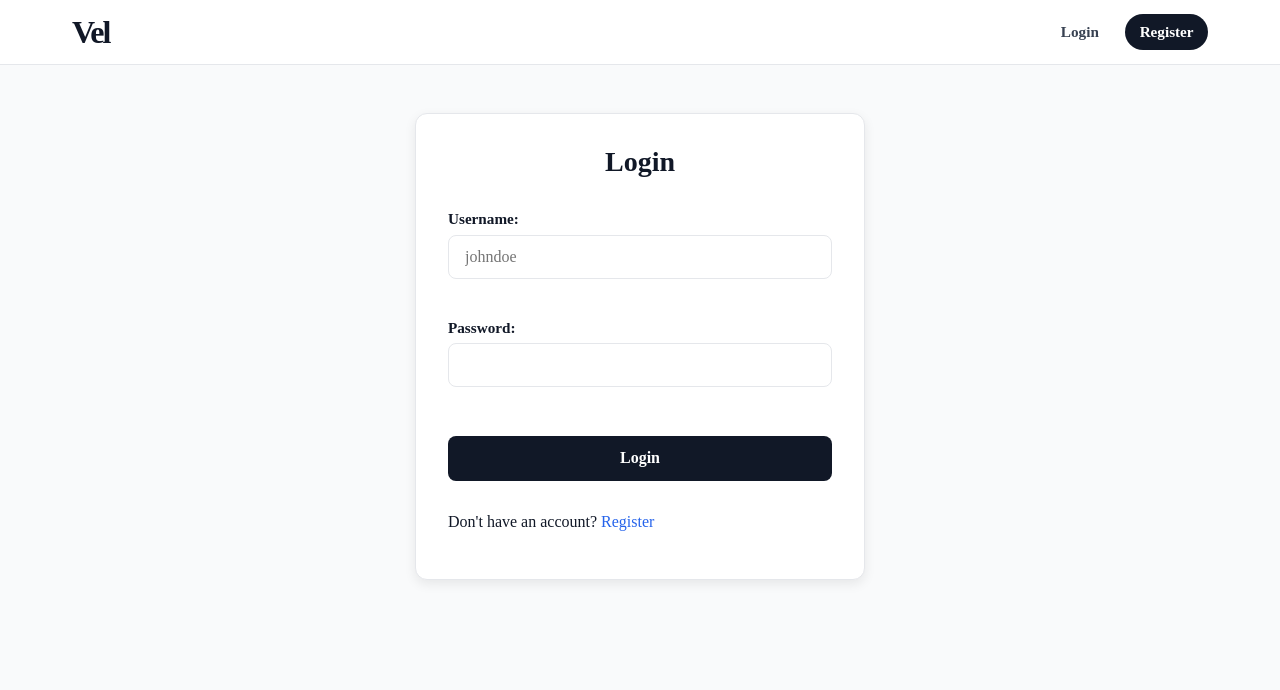
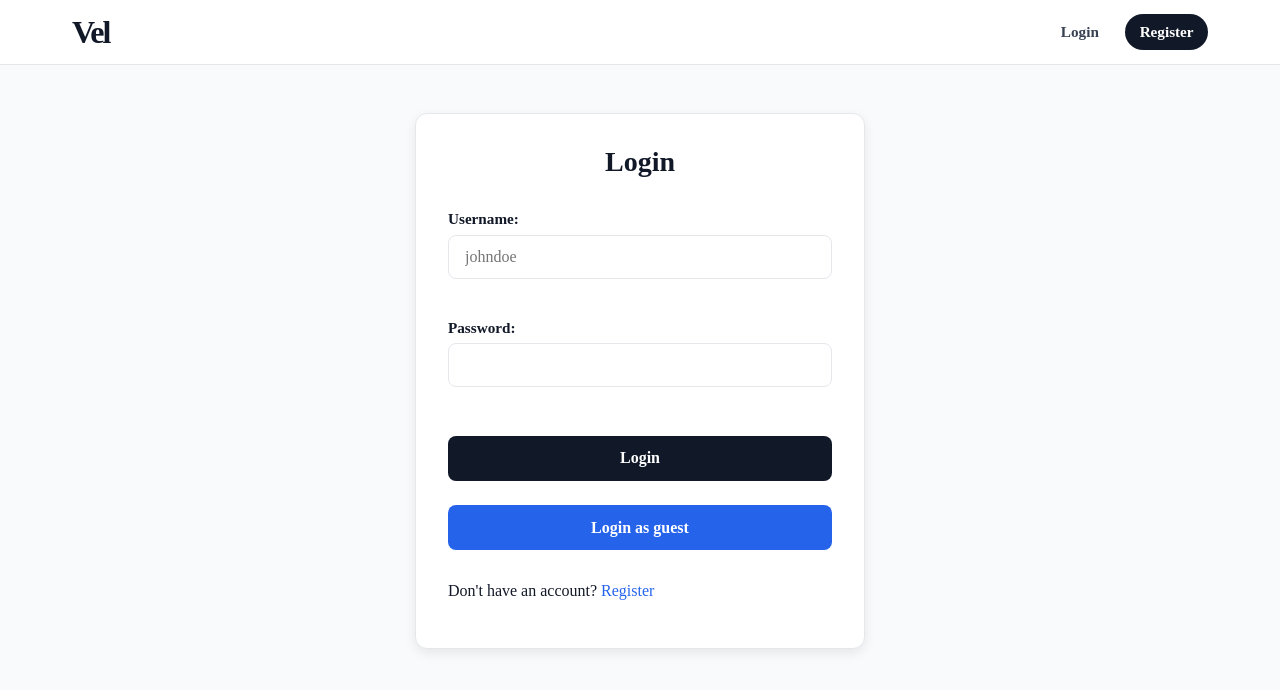
Before and after one commit to veles-rgb/Odin-Book, a React (Vite) app in the folder client/: page /login in a window 1280 px wide. Shown: the top 690 px of the page. Built offline with nearby package versions, Linux system fonts and the light colour scheme; no server answers.

Commit message:
Add guest login capability

```diff
--- a/client/src/pages/Login.jsx
+++ b/client/src/pages/Login.jsx
@@ -24,6 +24,10 @@ const Login = () => {
 
   const onSubmit = async (data) => {
     await loginUser(data.username, data.password);
+  };
+
+  const onGuestLogin = async () => {
+    await loginUser('guest', import.meta.env.VITE_GUEST_PASSWORD);
   };
 
   return (
@@ -58,6 +62,13 @@ const Login = () => {
         >
           Login
         </button>
+        <button
+          type="button"
+          onClick={onGuestLogin}
+          style={{ backgroundColor: 'var(--color-brand)' }}
+        >
+          Login as guest
+        </button>
         <p>
           Don't have an account?{' '}
           <a href="/register" style={{ color: 'var(--color-brand)' }}>
```
